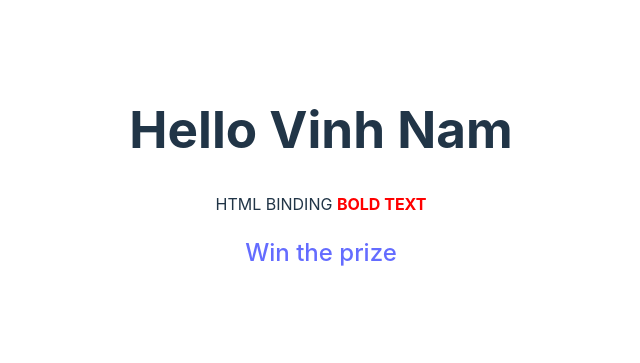
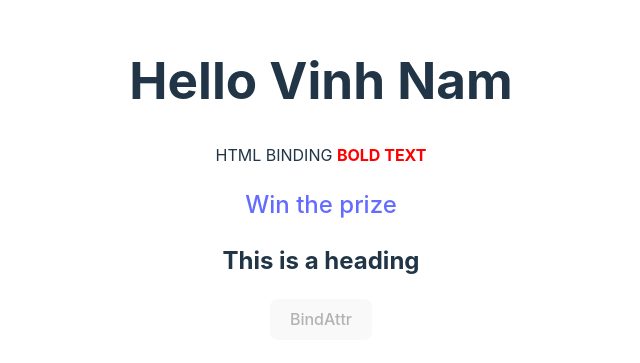
Before and after one commit to tvviem/vite-svelte-ts-basic, a Svelte app: page / in a window 1280 px wide. Shown: the part 221-584 px from the top of the page, without its empty margins (319-959 px from the left). Built offline with nearby package versions, Linux system fonts and the light colour scheme.

Commit message:
2.1 - Tag Attributes binding

```diff
--- a/src/App.svelte
+++ b/src/App.svelte
@@ -2,12 +2,16 @@
   const name = 'Vinh Nam';
   const htmlString = '<b style="color:red">BOLD TEXT</b>'; // strictly
   const hack = `<a href="#" onclick="alert('You have been hacked!')">Win the prize</a>`; // not use
+  const id = 'heading'; // auto same attribute
+  const disabled = true;
 </script>
 
 <main>
   <h1>Hello {name}</h1>
   <p>HTML BINDING {@html htmlString}</p>
   <h2>{@html hack}</h2>
+  <h2 {id}>This is a heading</h2>
+  <button {disabled}>BindAttr</button>
 </main>
 
 <style>
```
